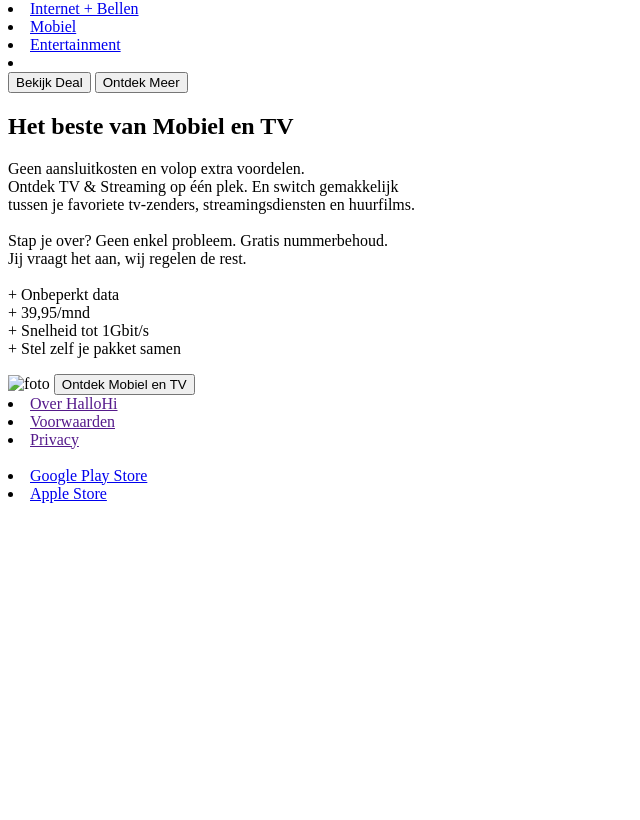
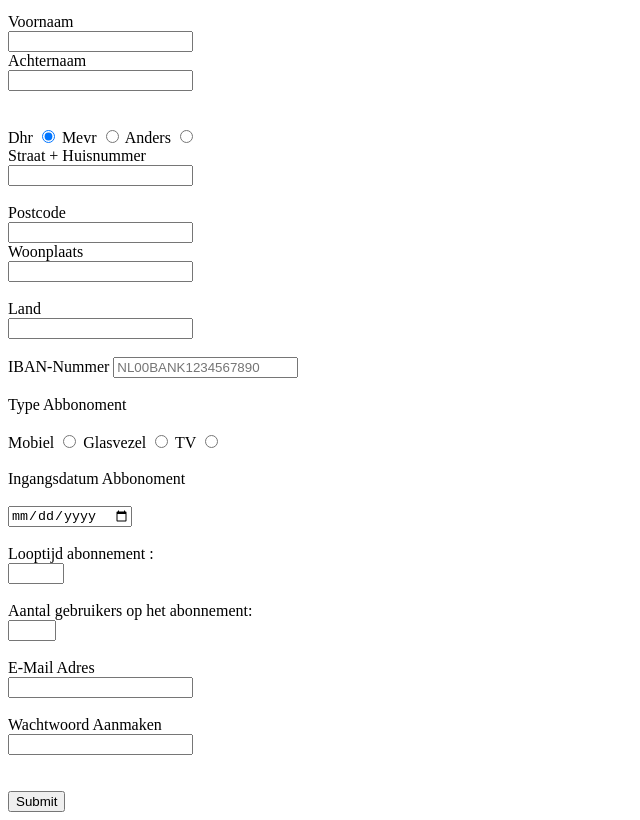
Before and after one commit to GyvanoZ/school, a plain HTML site: page index.html in a window 1280 px wide. Shown: the part 67-887 px from the top of the page, without its empty margins (0-640 px from the left). Before the commit the page ends 800 px from the top, so only its background shows below. Drawn offline with Linux system fonts and the light colour scheme.

Commit message:
Add files via upload

```diff
--- a/index.html
+++ b/index.html
@@ -3,71 +3,104 @@
 <head>
     <meta charset="UTF-8">
     <meta name="viewport" content="width=device-width, initial-scale=1.0">
-    <title>Opdracht 3_1</title>
+    <title>Document</title>
 </head>
 <body>
-    <section>
+    <h1>Hallo Hi Abbonomentformulier</h1>
 
-    <header>
-        <h1>Hello Hi</h1>
-    </header>
 
-    <nav>
-        <li> <a href="Internet + bellen">Internet + Bellen </a></li>
-        <li><a href="Mobiel">Mobiel</a></li>
-        <li><a href="Entertainment">Entertainment</a></li>
-        <li><a href="Service"></a></li>
-    </nav>
 
-</section>
+    <form action="">
 
-<section>
+    <label for="fname"> Voornaam </label><br>
+    <input type="text" id="vnaam" name="vnaam" pattern="[A-Za-z]+" title="Alleen letters toegestaan!" required> <br>
 
-    <button type="button">Bekijk Deal</button>
-    <button type="button">Ontdek Meer</button>
-
-</section>
-
-<section>
-
-    <h2>Het beste van Mobiel en TV</h2>
-    <p>
-        Geen aansluitkosten en volop extra voordelen. <br>
-        Ontdek TV & Streaming op één plek. En switch gemakkelijk <br>
-        tussen je favoriete tv-zenders, streamingsdiensten en huurfilms. <br>
+    <label for="anaam"> Achternaam </label><br>
+    <input type="text" id="anaam" name="anaam" pattern="[A-Za-z]+" title="Alleen letters toegestaan!" required> <br>
 <br>
-    Stap je over? Geen enkel probleem. Gratis nummerbehoud. <br>
-    Jij vraagt het aan, wij regelen de rest.
 
 <br>
+    <label for="Dhr">Dhr</label>
+    <input type="radio" id="Dhr" name="Dhr" checked>
+
+    <label for="Mevr">Mevr</label>
+    <input type="radio" id="Mevr" name="Mevr">
+
+    <label for="Anders">Anders</label>
+    <input type="radio" name="Anders" id="Anders"> <br>
+
+    <label for="Straat + Huisnummer">Straat + Huisnummer</label> <br>
+    <input type="text" id="Straat + Huisnummer" name="Straat + Huisnummer" required> <br>
+<br>
+    <label for="Postcode">Postcode</label> <br>
+    <input type="text" id="Postcode" name="Postcode" required> <br>
+
+    <label for="Woonplaats">Woonplaats</label> <br>
+    <input type="text" id="Woonplaats" name="Woonplaats" required> <br>
 <br>
 
-    + Onbeperkt data <br>
-    + 39,95/mnd <br>
-    + Snelheid tot 1Gbit/s <br>
-    + Stel zelf je pakket samen <br>
+    <label for="Land"> Land </label> <br>
+    <input type="text" id="Land" name="Land" required> <br>
+<br>
 
-    </p>
-
-    <img src="" alt="foto">
-
-    <button type="button">Ontdek Mobiel en TV</button>
-
-
-</section>
-
-
-<footer>
-<li><a href="">Over HalloHi</a></li>
-<li><a href="">Voorwaarden</a></li>
-<li><a href="">Privacy</a></li>
+    <label for="iban"> IBAN-Nummer </label>
+    <input type="text" id="iban" name="iban" placeholder="NL00BANK1234567890" pattern=" ^NL[0-9]{2}[A-Z]{4}[0-9]{10}$ " minlength="18" maxlength="18" required title="Moet beginnen met 'NL', gevolgd door 2 cijfers, 4 hoofdletters en 10 cijfers (18 tekens)." oninput="" this.value = this.value.toUpperCase(); > <br>
 
 <br>
 
-<li><a href="https://play.google.com/store/apps/collection/featured?hl=nl&pli=1">Google Play Store</a></li>
-<li><a href="https://www.apple.com/nl/app-store/">Apple Store</a></li>
 
-</footer>
+    <label for="Type abbonoment"> Type Abbonoment </label> <br>
+
+<br>
+    <label for="Mobiel"> Mobiel </label>
+    <input type="radio" id="mobiel" name="Mobiel">
+
+    <label for="glasvezel"> Glasvezel </label>
+    <input type="radio" id="glasvezel" name="Glasvezel">
+
+    <label for="TV"> TV </label>
+    <input type="radio" id="TV" name="TV"> <br>
+<br>
+
+    <label for="Ingangsdatum abbonoment"> Ingangsdatum Abbonoment </label> <br>
+<br>
+
+    <input type="date" id="datum"> <br>
+<script>
+  const vandaag = new Date().toISOString().split("T")[0]; break
+  document.getElementById("datum").min = vandaag; break
+</script>
+
+<br>
+
+    <label for="looptijd">Looptijd abonnement :</label> <br>
+<input type="number" id="looptijd" name="looptijd" min="1" max="24" required> <br>
+
+<br>
+
+   <label for="gebruikers">Aantal gebruikers op het abonnement:</label> <br>
+   <input type="number" id="gebruikers" name="gebruikers" min="1" max="4" required> <br>
+
+<br>
+
+   <label for="E-Mail Adres"> E-Mail Adres </label> <br>
+   <input type="text" id="E-mail Adres" name="E-Mail Adres" required> <br>
+
+<br>
+
+   <label for="Wachtwoord Aanmaken "> Wachtwoord Aanmaken </label> <br>
+   <input type="password" id="Wachtwoord Aanmaken" name="Wachtwoord Aanmaken" required> <br>
+
+<br>
+
+
+<br>
+
+    <input type="submit"> <br>
+
+
+    </form>
+
 
 
 
```
Also changed, not shown: Schermafbeelding 2025-09-25 110447.png (added). Lines whose indentation alone changed are shown as unchanged.
